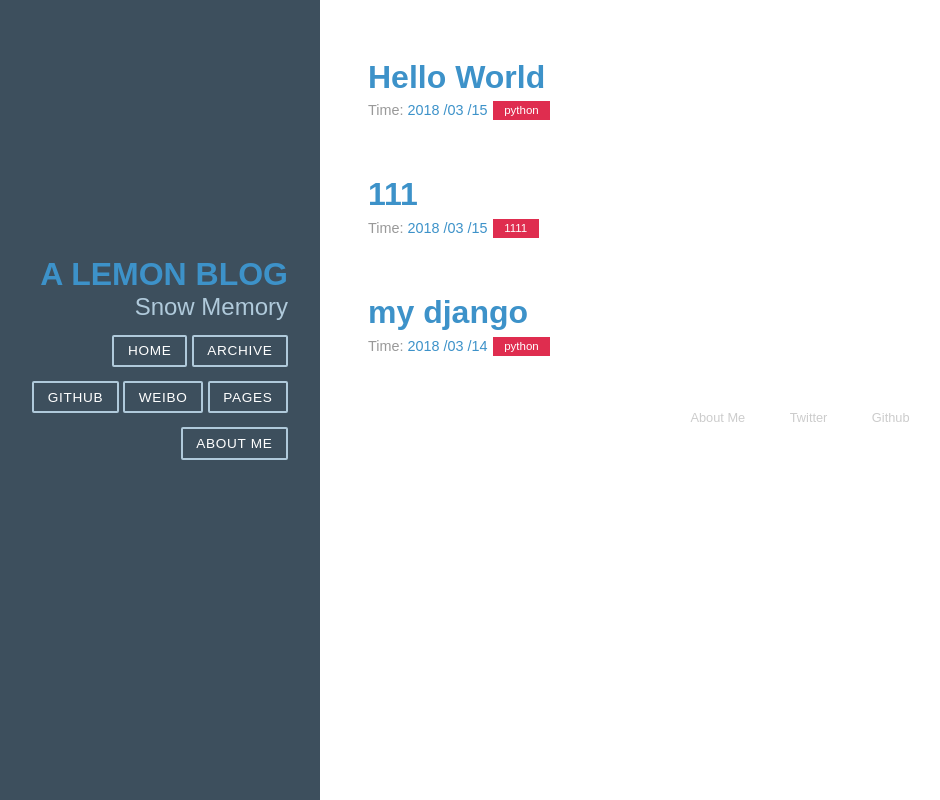
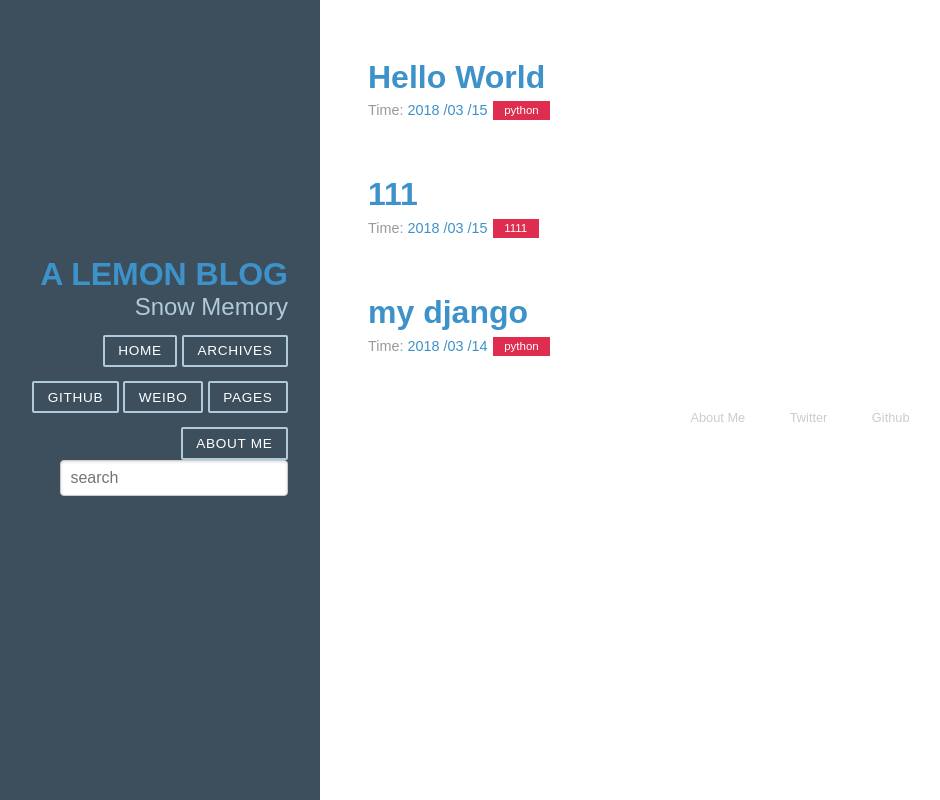
Before and after one commit to alemon258/my_blog, a Django app: page /archives/ in a window 1280 px wide. Shown: the whole page, without its empty margins (0-940 px from the left). Run offline with Django 3.2, Linux system fonts and the light colour scheme; data comes from the database, SQL or seed files in the repository; both versions use the stored data as it was after the commit.

Commit message:
somefiles revise

```diff
--- a/article/models.py
+++ b/article/models.py
@@ -2,6 +2,8 @@
 from __future__ import unicode_literals
 
 from django.db import models
+
+from django.core.urlresolvers import reverse
 
 # Create your models here.
 
@@ -17,5 +19,9 @@ class Article(models.Model):
     def __str__(self):
         return self.title
 
+    # def get_absolute_url(self):
+    # 	path = reverse('detail', kwargs = {'id' : self.id})
+    # 	return "http://127.0.0.1:8000%s" % path
+
     class Meta:#按时间下降排序
         ordering = ['-date_time']
--- a/article/views.py
+++ b/article/views.py
@@ -10,10 +10,33 @@ from article.models import Article
 from datetime import datetime
 
 from django.http import Http404
+
+from django.contrib.syndication.views import Feed
+
+from django.core.paginator import Paginator, EmptyPage, PageNotAnInteger
 # Create your views
 
 #def home(request):
 #    return HttpResponse("Hello World, Django")
+
+# class RSSFeed(Feed):
+#     """docstring for RSSFeed"""
+#     title = "RSS feed - article"
+#     link = "feeds/posts/"
+#     description = "RSS feed - blog posts"
+
+#     def items(self):
+#         return Article.objects.order_by('-date_time')
+
+#     def item_title(self, item):
+#         return item.title
+
+#     def item_pubdate(self, item):
+#         return item.date_time
+
+#     def item_description(self, item):
+#         return item.content
+
 
 def detail(request, id):
     try:
@@ -26,7 +49,18 @@ def detail(request, id):
     #return render(request, 'test.html', {'current_time': datetime.now()})
 
 def home(request):
-    post_list = Article.objects.all()
+    posts = Article.objects.all()
+    #每页显示2个
+    paginator = Paginator(posts, 2)
+    page = request.GET.get('page')
+
+    try:
+        post_list = paginator.page(page)
+    except PageNotAnInteger:
+        post_list = paginator.page(1)
+    except EmptyPage:
+        post_list = paginator.paginator(paginator.num_pages)
+
     return render(request, 'home.html', {'post_list': post_list})
 
 
@@ -36,3 +70,23 @@ def archives(request):
 	except Article.DoesNotExits:
 		raise Http404
 	return render(request, 'archives.html', {'post_list' : post_list, 'error' : False})
+
+def blog_search(request):
+    if 's' in request.GET:
+        s = request.GET['s']
+        if not s:
+            return render(request, 'home.html')
+        else:
+            post_list = Article.objects.filter(title__icontains = s)
+            if len(post_list) == 0:
+                return render(request, 'archives.html', {'post_list' : post_list, 'error' : True})
+            else:
+                return render(request, 'archives.html', {'post_list' : post_list, 'error' : False})
+
+    return redirect('/')
+
+def about_me(request):
+    pass
+
+def search_tag(request):
+    pass
--- a/my_blog/urls.py
+++ b/my_blog/urls.py
@@ -16,6 +16,7 @@ Including another URLconf
 from django.conf.urls import url
 from django.contrib import admin
 from article import views
+
 from my_blog import settings
 from django.contrib.staticfiles.urls import staticfiles_urlpatterns
 
@@ -27,6 +28,14 @@ urlpatterns = [
     url(r'^(?P<id>\d+)/$', views.detail, name = 'detail'),
 
     url(r'^archives/$', views.archives, name = 'archives'),
+
+    # url(r'^aboutme/$', views.about_me, name = 'about_me'),
+
+    # url(r'^tag(?P<tag>\w+)/$', views.search_tag, name = 'search_tag'),
+
+    url(r'^search/$', views.blog_search, name = 'search'),
+
+#    url(r'^feed/$', views.RSSFeed, name = "RSS"),
 #    url(r'^test/$', views.test),
 ]
 urlpatterns += staticfiles_urlpatterns()
--- a/templates/archives.html
+++ b/templates/archives.html
@@ -2,17 +2,21 @@
 
 {% block content %}
 <div class="posts">
+	{% if error %}
+		<h2 class="post_list">NOT FOUND</a></h2>
+	{% else %}
 	{% for post in post_list %}
 		<section class="post">
 			<header class="post-header">
 				<h2 class="post-title"><a href="{% url 'detail' id=post.id %}">{{ post.title }}</a></h2>
 				<p class="post-meta">
 					Time: <a class="post-author" href="#">{{ post.date_time | date:"Y /m /d" }}</a>
-					<a href="#" class="post-category post-category-js">{{ post.category }}</a>
+					<a href="{#}" class="post-category post-category-js">{{ post.category }}</a>
 				</p>
 			</header>
 		</section>
 	{% endfor %}
+	{% endif %}
 </div>
 
 {% endblock %}
--- a/templates/base.html
+++ b/templates/base.html
@@ -7,7 +7,7 @@
     <meta name="viewport" content="width=device-width, initial-scale=1.0">
     <meta name="description" content="A layout example that shows off a blog page with a list of post.">
 
-    <title>A lemon blog</title>
+    <title>{% block title %} A lemon blog {% endblock %}</title>
     <link rel="stylesheet" href="/static/css/pure-min.css" type="text/css">
     <link rel="stylesheet" href="/static/css/grids-responsive-min.css" type="text/css">
     <link rel="stylesheet" type="text/css" href="/static/css/pygments.css">
@@ -28,7 +28,7 @@
                 <a class="button-success pure-button" href="/">Home</a>
               </li>
               <li class="nav-item">
-                <a class="button-success pure-button" href="/archives">Archive</a>
+                <a class="button-success pure-button" href="{% url 'archives' %}">Archives</a>
               </li>
               <li class="nav-item">
                 <a class="pure-button" href="https://github.com/alemon258">Github</a>
@@ -40,8 +40,14 @@
                 <a class="button-success pure-button" href="/">pages</a>
               </li>
               <li class="nav-item">
-                <a class="button-success pure-button" href="/">About Me</a>
+                <a class="button-success pure-button" href="#">About Me</a>
               </li>
+              <li>
+                <form class="pure-form" action="/search/" method="get">
+                  <input class="pure-input-3-3" type="text" name="s" placeholder="search">
+                </form>
+              </li>
+
             </ul>
           </nav>
         </div>
```
Also changed, not shown: templates/home.html (+15 -1 lines), db.sqlite3.
